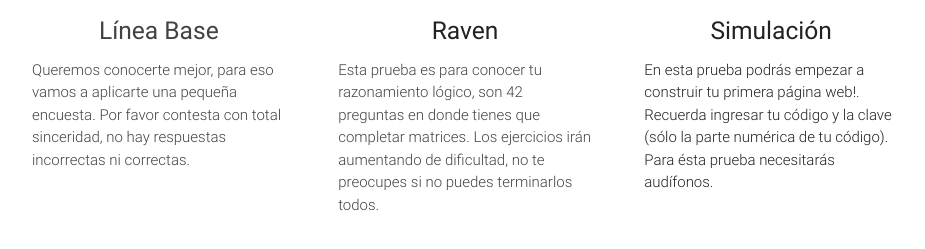
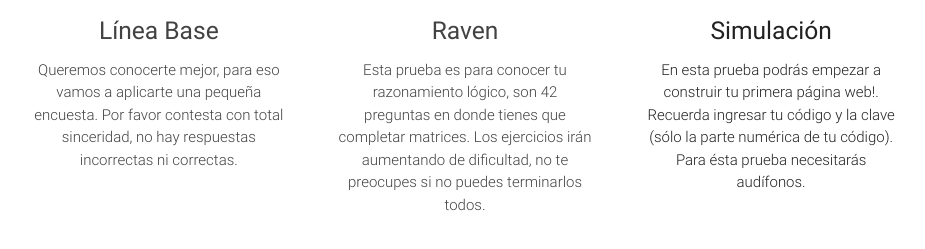
Before and after one commit to LaboratoriaChile/seleccion, a plain HTML site: page index.html in a window 1280 px wide. Shown: the part 483-732 px from the top of the page, without its empty margins (175-1100 px from the left). Drawn offline with nearby package versions, Linux system fonts and the light colour scheme.

Commit message:
Centrado de textos

```diff
--- a/index.html
+++ b/index.html
@@ -39,7 +39,7 @@
             </h2>
             <a href="https://docs.google.com/forms/d/1JvUZPnhgq9a_ryYjL-bHVyp6xAjPQIh-bO03mxn4vpM/viewform?c=0&w=1">
               <h5 class="center grey-text text-darken-3">Línea Base</h5>
-              <p class="light grey-text text-darken-3">Queremos conocerte mejor, para eso vamos a aplicarte una pequeña encuesta. Por favor contesta con total sinceridad, no hay respuestas incorrectas ni correctas.</p>
+              <p class="light grey-text text-darken-3 center-align">Queremos conocerte mejor, para eso vamos a aplicarte una pequeña encuesta. Por favor contesta con total sinceridad, no hay respuestas incorrectas ni correctas.</p>
             </a>
           </div>
         </div>
@@ -51,11 +51,13 @@
                 <i class="material-icons">view_module</i>
               </a>
             </h2>
+            <a href="https://docs.google.com/forms/d/1rd_NxZ7i7ftsdzMzrlbHsvOh5qpD1EHqy66PjujxF3w/viewform?c=0&w=1" class="grey-text text-darken-3">
             <h5 class="center">Raven</h5>
 
-            <p class="light">
-              <a href="https://docs.google.com/forms/d/1rd_NxZ7i7ftsdzMzrlbHsvOh5qpD1EHqy66PjujxF3w/viewform?c=0&w=1" class="grey-text text-darken-3">Esta prueba es para conocer tu razonamiento lógico, son 42 preguntas en donde tienes que completar matrices. Los ejercicios irán aumentando de dificultad, no te preocupes si no puedes terminarlos todos.</a>
+            <p class="light center-align">
+              Esta prueba es para conocer tu razonamiento lógico, son 42 preguntas en donde tienes que completar matrices. Los ejercicios irán aumentando de dificultad, no te preocupes si no puedes terminarlos todos.
             </p>
+            </a>
           </div>
         </div>
 
@@ -66,11 +68,13 @@
                 <i class="material-icons">code</i>
               </a>
             </h2>
+            <a href="http://seleccion.laboratoria.la/" class="grey-text text-darken-4 center-align">
             <h5 class="center">Simulación</h5>
 
             <p class="light">
-              <a href="http://seleccion.laboratoria.la/" class="grey-text text-darken-4">En esta prueba podrás empezar a construir tu primera página web!. Recuerda ingresar tu código y la clave (sólo la parte numérica de tu código). Para ésta prueba necesitarás audífonos.</a>
+              En esta prueba podrás empezar a construir tu primera página web!. Recuerda ingresar tu código y la clave (sólo la parte numérica de tu código). Para ésta prueba necesitarás audífonos.
             </p>
+            </a>
           </div>
         </div>
       </div>
```
